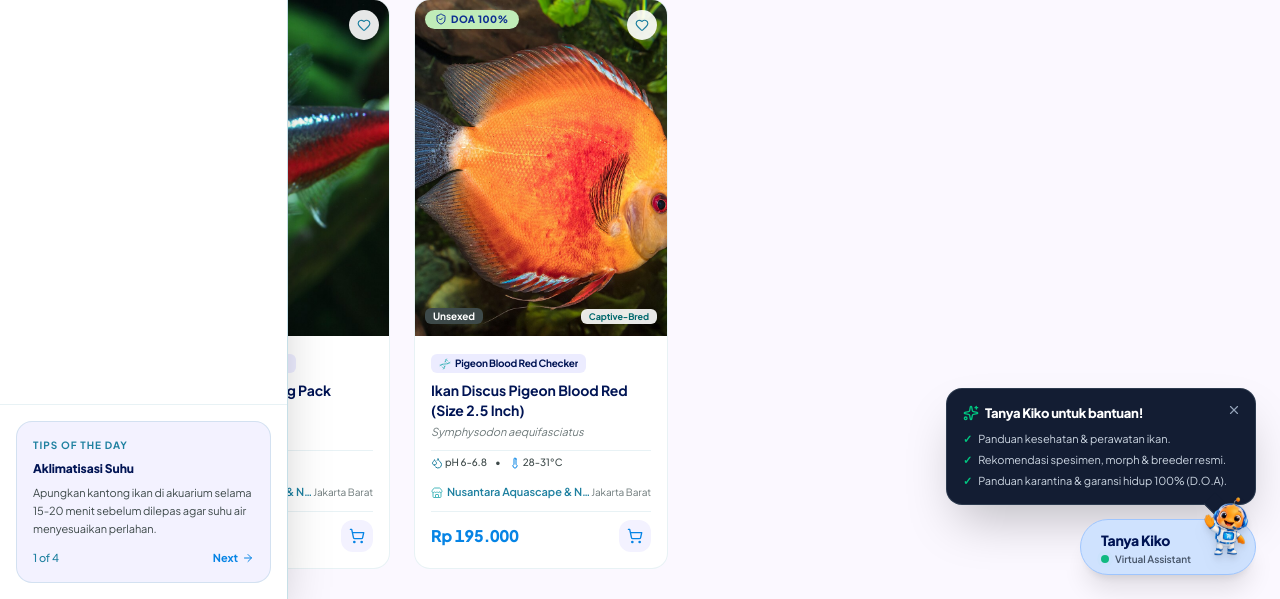
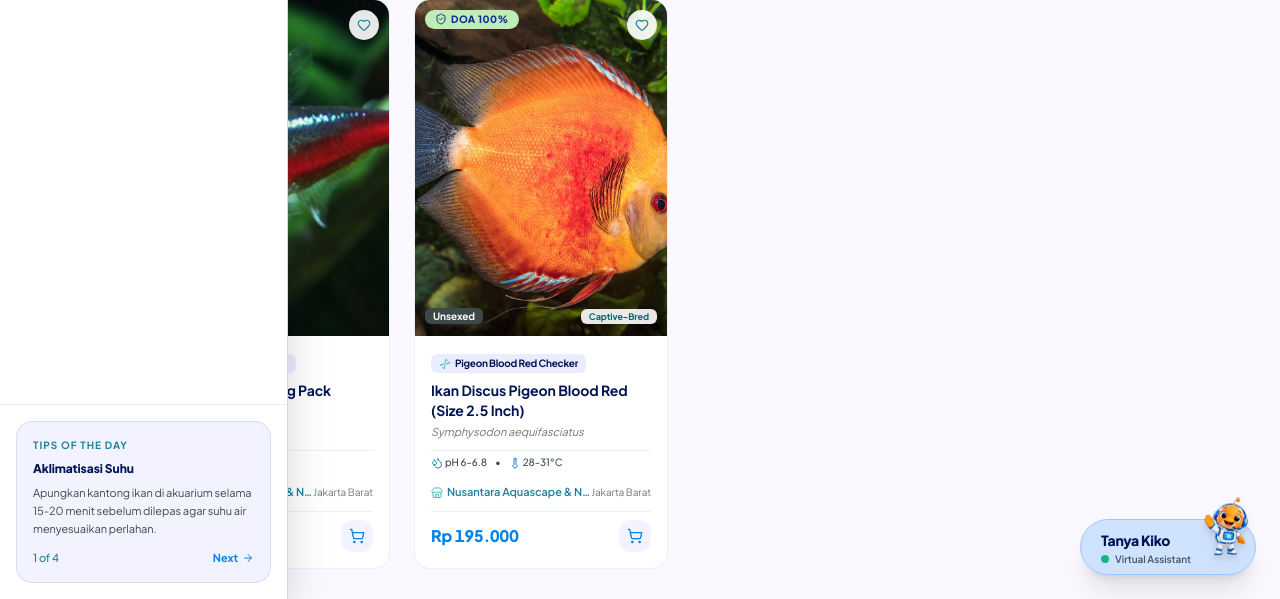
Before and after one commit to AdhaRafi/Dunia-ikan, a Laravel app: page / in a window 1280 px wide. Shown: the part 2001-2600 px from the top of the page. Run offline with Laravel 12, Linux system fonts and the light colour scheme; data comes from the database, SQL or seed files in the repository; style sheets or scripts are compiled from the project's sources; some libraries are stand-ins or nearby versions.

Commit message:
refactor(chatbot): remove floating speech bubble tooltip above mascot trigger

```diff
--- a/resources/js/Components/ChatbotWidget.jsx
+++ b/resources/js/Components/ChatbotWidget.jsx
@@ -6,7 +6,6 @@ import {
     Image as ImageIcon,
     Loader2,
     Send,
-    Sparkles,
     X,
 } from 'lucide-react';
 import axios from 'axios';
@@ -18,7 +17,6 @@ export default function ChatbotWidget({ isOpen, onOpen, onClose }) {
     const [imagePreview, setImagePreview] = useState(null);
     const [loading, setLoading] = useState(false);
     const [sessionToken, setSessionToken] = useState(null);
-    const [showBubble, setShowBubble] = useState(true);
     const messagesEndRef = useRef(null);
     const fileInputRef = useRef(null);
 
@@ -166,58 +164,9 @@ export default function ChatbotWidget({ isOpen, onOpen, onClose }) {
                 }
             `}</style>
 
-            {/* 1. FLOATING TRIGGER BUTTON & SPEECH BUBBLE (WHEN CHAT CLOSED) */}
+            {/* 1. FLOATING TRIGGER BUTTON (WHEN CHAT CLOSED) */}
             {!isOpen && (
                 <div className="fixed bottom-6 right-6 z-40 flex flex-col items-end select-none">
-                    {/* Floating Speech Bubble / Tooltip (matching Lena reference video) */}
-                    {showBubble && (
-                        <div
-                            onClick={onOpen}
-                            className="relative mb-3.5 w-[280px] sm:w-[310px] cursor-pointer rounded-2xl bg-[#131d33] p-4 text-white shadow-2xl border border-slate-700/80 dark:border-cyan-500/30 transition-transform duration-200 hover:scale-[1.02] group"
-                        >
-                            {/* Close button */}
-                            <button
-                                type="button"
-                                onClick={(e) => {
-                                    e.stopPropagation();
-                                    setShowBubble(false);
-                                }}
-                                className="absolute right-2.5 top-2.5 p-1 text-slate-400 hover:text-white rounded-lg transition"
-                                title="Tutup info"
-                                aria-label="Tutup info"
-                            >
-                                <X className="h-3.5 w-3.5" />
-                            </button>
-
-                            {/* Header */}
-                            <div className="flex items-center gap-1.5 mb-2.5 pr-6">
-                                <Sparkles className="h-4 w-4 text-[#00C882] shrink-0" />
-                                <span className="text-xs sm:text-[13px] font-black text-white tracking-tight">
-                                    Tanya Kiko untuk bantuan!
-                                </span>
-                            </div>
-
-                            {/* Service bullet items */}
-                            <div className="space-y-1.5 text-[11px] leading-snug text-slate-300">
-                                <p className="flex items-start gap-1.5">
-                                    <span className="text-[#00C882] font-bold">✓</span>
-                                    <span>Panduan kesehatan & perawatan ikan.</span>
-                                </p>
-                                <p className="flex items-start gap-1.5">
-                                    <span className="text-[#00C882] font-bold">✓</span>
-                                    <span>Rekomendasi spesimen, morph & breeder resmi.</span>
-                                </p>
-                                <p className="flex items-start gap-1.5">
-                                    <span className="text-[#00C882] font-bold">✓</span>
-                                    <span>Panduan karantina & garansi hidup 100% (D.O.A).</span>
-                                </p>
-                            </div>
-
-                            {/* Pointer tail pointing down directly to Kiko mascot */}
-                            <div className="absolute -bottom-2 right-8 h-4 w-4 rotate-45 border-b border-r border-slate-700/80 dark:border-cyan-500/30 bg-[#131d33]" />
-                        </div>
-                    )}
-
                     {/* Pill Trigger with Kiko Mascot popping out */}
                     <button
                         type="button"
```
